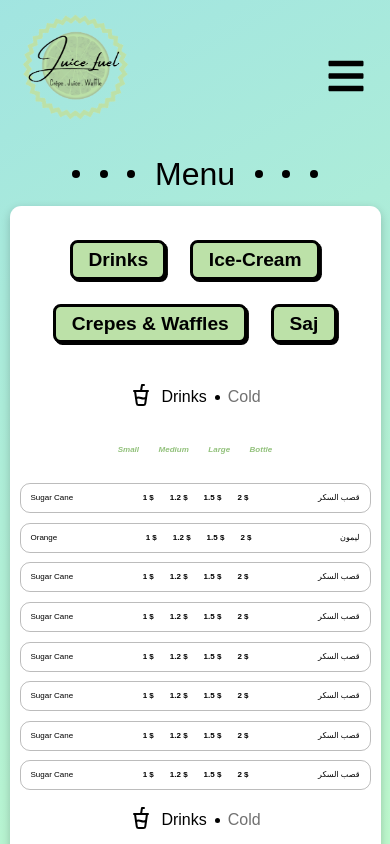
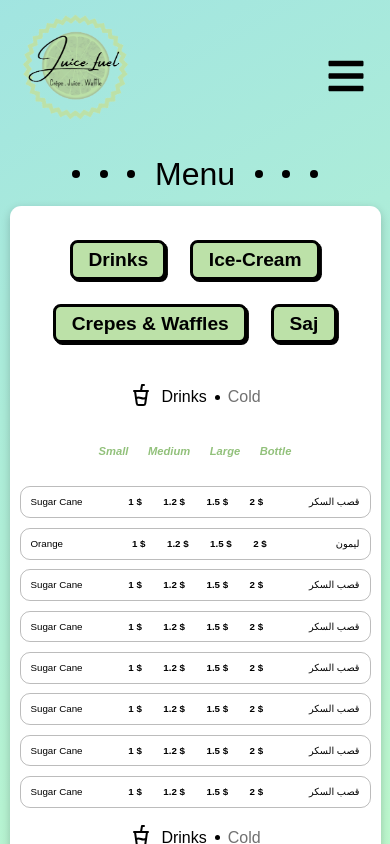
Before and after one commit to substro/Juice-Fuel, a React (Vite) app: page / in a window 390 px wide. Shown: the top 844 px of the page. Built offline with nearby package versions, Linux system fonts and the light colour scheme; a web font is replaced by a local one.

Commit message:
item testing final

```diff
--- a/src/SCSS/mainSection.scss
+++ b/src/SCSS/mainSection.scss
@@ -76,7 +76,8 @@
 
 .sizes {
   // outline: 1px solid red;
-  font-size: 0.5rem;
+  font-size: clamp(0.55rem, 4.5vw, 0.7rem);
+
   font-weight: 700;
   padding-block: 1.2rem;
   display: flex;
@@ -94,7 +95,8 @@
   * {
     // outline: 1px solid lime;
   }
-  font-size: 0.5rem;
+
+  font-size: clamp(0.55rem, 2.5vw, 1rem);
   border: 1px solid rgba(0, 0, 0, 0.262);
   border-radius: 10px;
   padding: 10px 10px;
@@ -109,7 +111,7 @@
   .prices {
     display: flex;
     align-items: center;
-    gap: 1rem;
+    gap: clamp(1rem, 5.5vw, 2rem);
     font-weight: 700;
 
     @media (min-width: 601px) {
```
